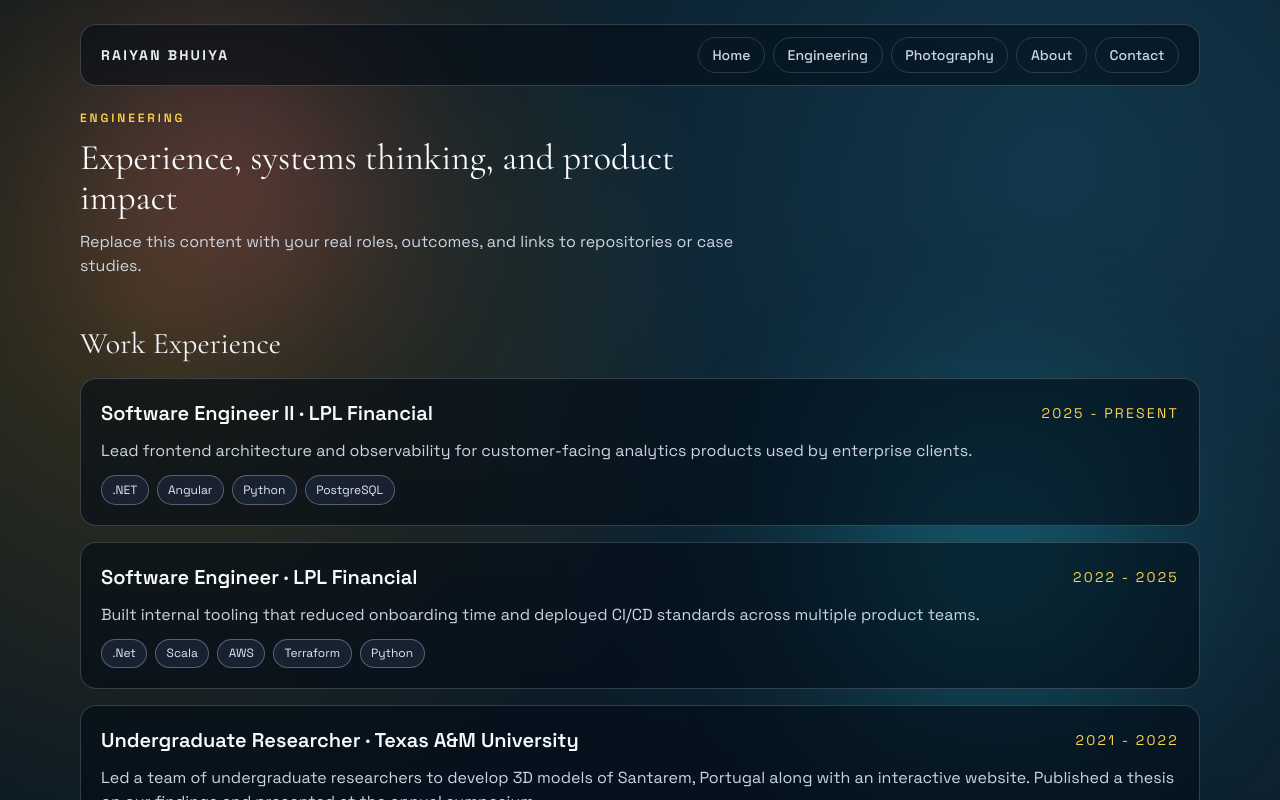
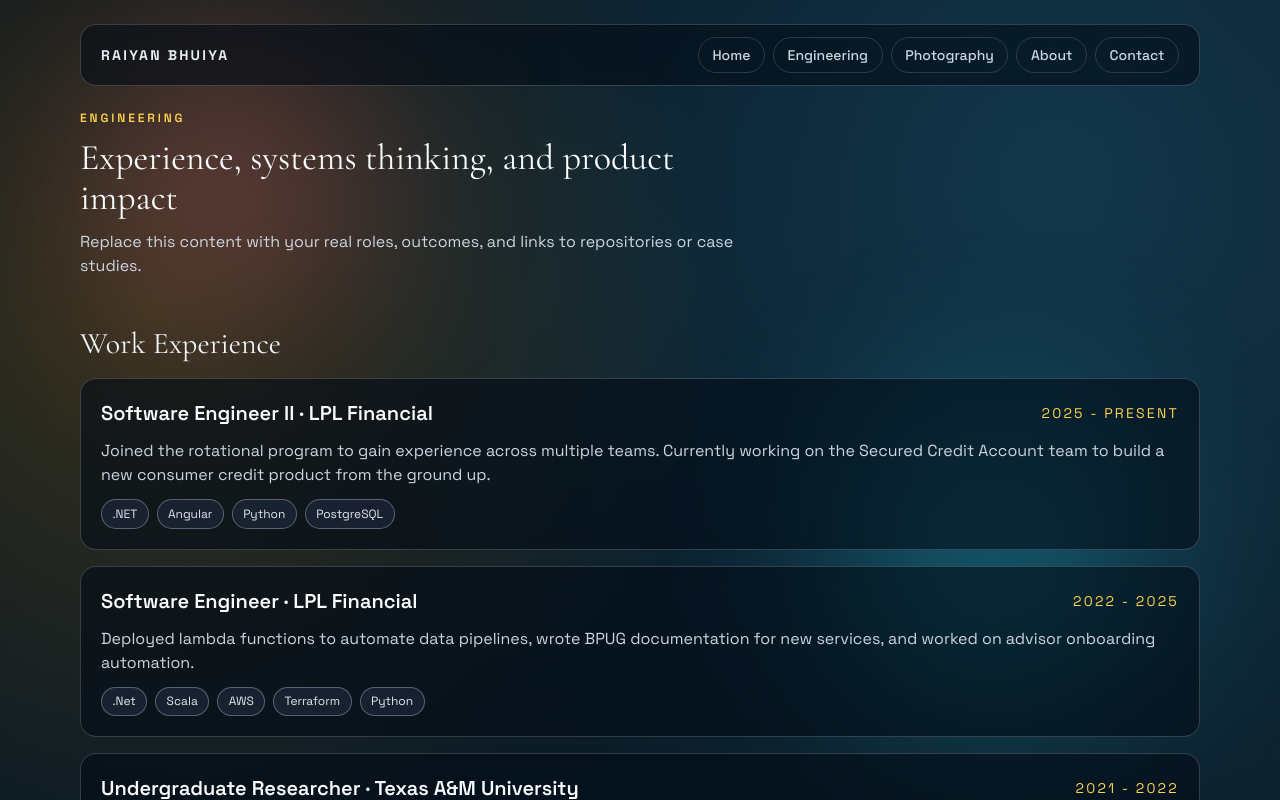
Before and after one commit to rynbhuiya/portfolio-website-v1, a Next.js app: page /engineering in a window 1280 px wide. Shown: the top 800 px of the page. Built offline with nearby package versions, Linux system fonts and the light colour scheme.

Commit message:
update work exp

```diff
--- a/next.config.mjs
+++ b/next.config.mjs
@@ -1,4 +1,8 @@
 /** @type {import('next').NextConfig} */
-const nextConfig = {};
+const nextConfig = {
+  output: "export",
+  trailingSlash: true,
+  images: { unoptimized: true },
+};
 
 export default nextConfig;
--- a/src/data/siteContent.ts
+++ b/src/data/siteContent.ts
@@ -35,7 +35,7 @@ export const experiences: ExperienceItem[] = [
     company: "LPL Financial",
     period: "2025 - Present",
     summary:
-      "Lead frontend architecture and observability for customer-facing analytics products used by enterprise clients.",
+      "Joined the rotational program to gain experience across multiple teams. Currently working on the Secured Credit Account team to build a new consumer credit product from the ground up.",
     stack: [".NET", "Angular", "Python", "PostgreSQL"],
   },
   {
@@ -43,7 +43,7 @@ export const experiences: ExperienceItem[] = [
     company: "LPL Financial",
     period: "2022 - 2025",
     summary:
-      "Built internal tooling that reduced onboarding time and deployed CI/CD standards across multiple product teams.",
+      "Deployed lambda functions to automate data pipelines, wrote BPUG documentation for new services, and worked on advisor onboarding automation.",
     stack: [".Net", "Scala", "AWS", "Terraform", "Python"],
   },
   {
```
